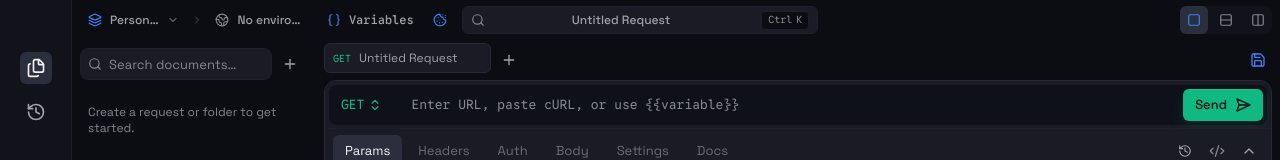
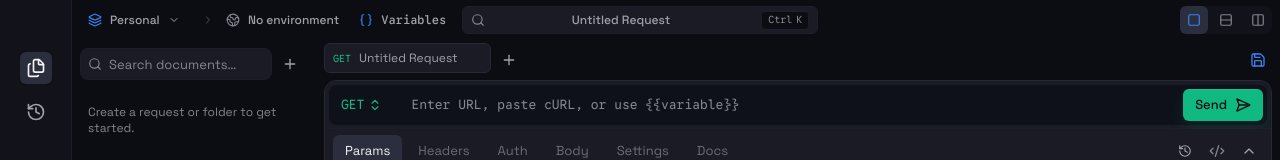
Before and after one commit to purr-app/Purr, a React (Vite) app: page /workbench in a window 1280 px wide. Shown: the top 160 px of the page. Built offline with nearby package versions, Linux system fonts and the light colour scheme.

Commit message:
fix: fit environment selector width and keep Variables adjacent

```diff
--- a/src/features/workspaces/components/workspace-header.tsx
+++ b/src/features/workspaces/components/workspace-header.tsx
@@ -57,12 +57,14 @@ export function WorkspaceHeader({ store, workspace, cookieJar, cookiesActive, se
         </PopoverContent>
       </Popover>
       <ChevronRight className="size-ui-3 shrink-0 text-content-quaternary" />
+      <div className="flex min-w-0 items-center gap-ui-1">
         <Popover open={environmentOpen} onOpenChange={setEnvironmentOpen}>
-        <PopoverTrigger asChild><Button variant="ghost" size="sm" className="min-w-0 w-full justify-start" title={environment?.name ?? "No environment"} aria-label="Select environment"><Globe2 className={cn("size-ui-3-5 shrink-0", environment ? "text-action-brand" : "text-content-tertiary")} /><span className="truncate">{environment?.name ?? "No environment"}</span></Button></PopoverTrigger>
+          <PopoverTrigger asChild><Button variant="ghost" size="sm" className="min-w-0 max-w-ui-environment-selector justify-start" title={environment?.name ?? "No environment"} aria-label="Select environment"><Globe2 className={cn("size-ui-3-5 shrink-0", environment ? "text-action-brand" : "text-content-tertiary")} /><span className="truncate">{environment?.name ?? "No environment"}</span></Button></PopoverTrigger>
           <PopoverContent align="start" className={menuClass} aria-label="Environments">
             <Button variant="ghost" className={cn(rowClass, "h-auto min-h-control-lg whitespace-normal text-left")} aria-pressed={!environment} onClick={() => { onEnvironment(null); setEnvironmentOpen(false); }}><Check className={cn("size-ui-4 shrink-0 text-action-brand", environment && "invisible")} />No environment</Button>
             <div className="max-h-ui-variable-list overflow-y-auto">
               {workspace.environments.map((item) => <Button key={item.id} variant="ghost" className={cn(rowClass, "h-auto min-h-control-lg whitespace-normal text-left")} aria-pressed={item.id === environment?.id} onClick={() => { onEnvironment(item.id); setEnvironmentOpen(false); }}><Check className={cn("size-ui-4 shrink-0 text-action-brand", item.id !== environment?.id && "invisible")} /><span className="min-w-0 break-words">{item.name}</span></Button>)}
+
       </div>
           <div className="mt-ui-1 border-t border-border-subtle pt-ui-1">
             <Button variant="ghost" className={rowClass} onClick={() => { setEnvironmentOpen(false); onNewEnvironment(); }}><Plus className="size-ui-4" />New environment</Button>
@@ -70,13 +72,14 @@ export function WorkspaceHeader({ store, workspace, cookieJar, cookiesActive, se
           </div>
         </PopoverContent>
       </Popover>
-      <Button variant="ghost" size="sm" className={cn("font-code", variablesActive && "bg-purr-highlight text-content-primary")} aria-label="Open variables" title="Variables: inspect effective values and dependencies" aria-pressed={variablesActive} onClick={onVariables}>
+      <Button variant="ghost" size="sm" className={cn("shrink-0 font-code", variablesActive && "bg-purr-highlight text-content-primary")} aria-label="Open variables" title="Variables: inspect effective values and dependencies" aria-pressed={variablesActive} onClick={onVariables}>
         <Braces className="size-ui-3-5 text-action-brand" />Variables
       </Button>
-      <Button id="request-cookies-button" variant="ghost" size="icon" className={cn(cookiesActive && "bg-purr-highlight text-content-primary")} aria-label={`Cookies ${cookieCount}`} title="Workspace cookies" aria-controls="active-document-panel" aria-pressed={cookiesActive} onClick={onCookies}>
+      <Button id="request-cookies-button" variant="ghost" size="icon" className={cn("shrink-0", cookiesActive && "bg-purr-highlight text-content-primary")} aria-label={`Cookies ${cookieCount}`} title="Workspace cookies" aria-controls="active-document-panel" aria-pressed={cookiesActive} onClick={onCookies}>
         <CookieIcon className="size-ui-3-5 text-action-brand" />
         {cookieCount > 0 ? <span className="sr-only">{cookieCount} stored</span> : null}
       </Button>
+      </div>
     </div>
     <Button variant="secondary" size="sm" className="min-w-0 justify-between" onClick={onPalette} aria-label="Open command palette" title="Search documents and commands · Mod+K">
       <Search className="size-ui-3-5 shrink-0 text-content-tertiary" /><span className="truncate">{settingsActive ? "Workspace settings" : variablesActive ? "Variables" : cookiesActive ? "Cookies" : document ? getDocumentDisplayName(document) : "Search documents and commands"}</span><KbdGroup keys={["mod", "k"]} />
--- a/src/styles/globals.css
+++ b/src/styles/globals.css
@@ -191,6 +191,7 @@
     --workspace-traffic-lights-width: 4.5rem;
     --workspace-menu-width: 14rem;
     --workspace-selector-menu-width: 26rem;
+    --environment-selector-max-width: 12rem;
     --application-menu-width: 18rem;
     --history-popover-width: 18rem;
     --context-menu-width: 12rem;
@@ -479,7 +480,7 @@
   }
 
   .ui-workspace-controls {
-    grid-template-columns: minmax(0, 1fr) var(--space-3) minmax(0, 1fr) max-content max-content;
+    grid-template-columns: minmax(0, 1fr) var(--space-3) minmax(0, 2fr);
   }
 
   .ui-workspace-header {
--- a/tailwind.config.ts
+++ b/tailwind.config.ts
@@ -127,6 +127,7 @@ export default {
         "ui-traffic-lights": "var(--workspace-traffic-lights-width)",
         "ui-workspace-menu": "var(--workspace-menu-width)",
         "ui-workspace-selector-menu": "var(--workspace-selector-menu-width)",
+        "ui-environment-selector": "var(--environment-selector-max-width)",
         "ui-variable-popover": "var(--variable-popover-width)",
         "ui-application-menu": "var(--application-menu-width)",
         "ui-history-popover": "var(--history-popover-width)",
```
Also changed, not shown: .changeset/tidy-workspace-variable-workflows.md, 1 other file (tests, documents, lock files or other folders). Lines whose indentation alone changed are shown as unchanged.
